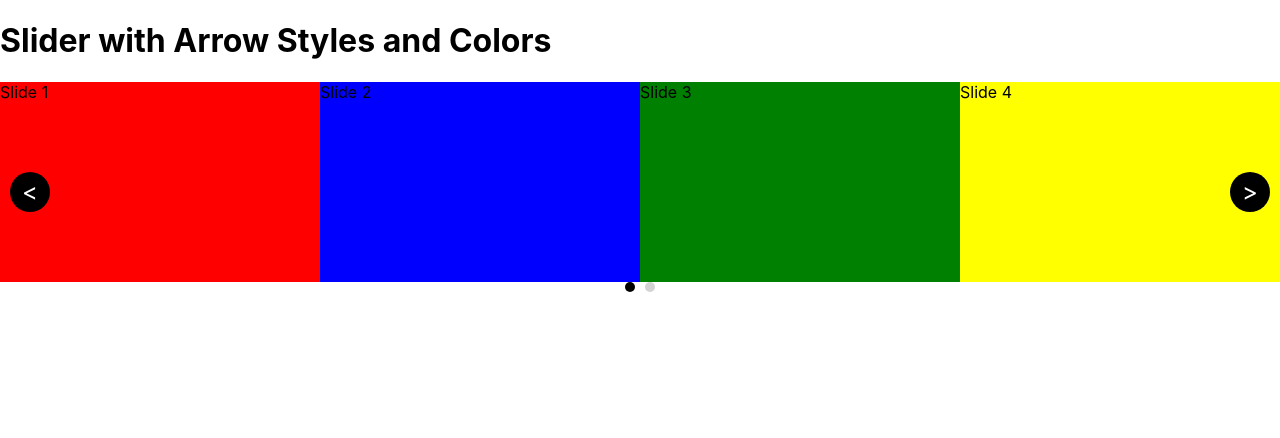
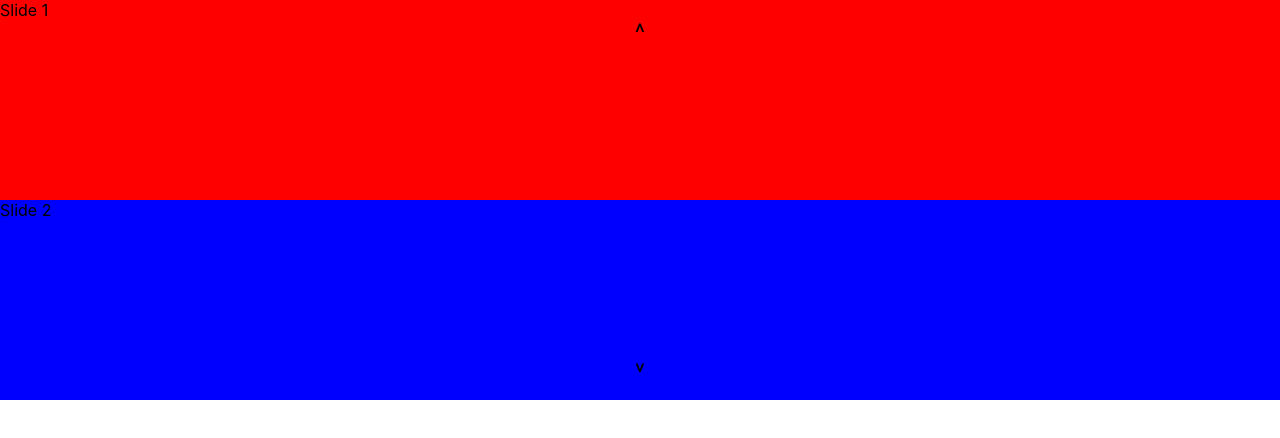
Before and after one commit to ceydaulubas/slider, a React (Create React App) app: page / in a window 1280 px wide. Shown: the top 438 px of the page. Built offline with nearby package versions, Linux system fonts and the light colour scheme.

Commit message:
fix the slider vertical movement

```diff
--- a/src/App.tsx
+++ b/src/App.tsx
@@ -4,15 +4,14 @@ import Slider from './components/Slider';
 const App: React.FC = () => {
   return (
     <div>
-      <h1>Slider with Arrow Styles and Colors</h1>
       <Slider
-        visibleSlides={4}
+        visibleSlides={2}
         showDots={true}
         showArrows={true}
         dotsPosition="bottom"
-        slideStep={4}
-        direction="horizontal"
-        arrowStyle="filled"
+        slideStep={1}
+        direction="vertical"
+        arrowStyle="minimal"
       >
         <div style={{ backgroundColor: 'red', height: '200px' }}>Slide 1</div>
         <div style={{ backgroundColor: 'blue', height: '200px' }}>Slide 2</div>
--- a/src/components/Slider.tsx
+++ b/src/components/Slider.tsx
@@ -1,16 +1,23 @@
-import React, { useState } from 'react';
-import { SliderWrapper, SlideTrack, Slide, DotsWrapper, Dot, Arrow } from './SliderStyles.styles';
+import React, { useState } from "react";
+import {
+  SliderWrapper,
+  SlideTrack,
+  Slide,
+  DotsWrapper,
+  Dot,
+  Arrow,
+} from "./SliderStyles.styles";
 
 interface SliderProps {
   children: React.ReactNode[];
   visibleSlides?: number;
   showDots?: boolean;
   showArrows?: boolean;
-  dotsPosition?: 'top' | 'bottom' | 'left' | 'right';
+  dotsPosition?: "top" | "bottom" | "left" | "right";
   slideStep?: number;
-  direction?: 'horizontal' | 'vertical';
-  arrowStyle?: 'minimal' | 'filled' | 'outlined';
-  arrowColor?: 'black' | 'white';
+  direction?: "horizontal" | "vertical";
+  arrowStyle?: "minimal" | "filled" | "outlined";
+  arrowColor?: "black" | "white";
 }
 
 const Slider: React.FC<SliderProps> = ({
@@ -18,20 +25,23 @@ const Slider: React.FC<SliderProps> = ({
   visibleSlides = 1,
   showDots = true,
   showArrows = true,
-  dotsPosition = 'bottom',
+  dotsPosition = "bottom",
   slideStep = 1,
-  direction = 'horizontal',
-  arrowStyle = 'minimal',  // Default to 'minimal'
-  arrowColor = 'black',    // Default arrow color is black
+  direction = "horizontal",
+  arrowStyle = "minimal",
+  arrowColor = "black",
 }) => {
   const [currentIndex, setCurrentIndex] = useState(0);
 
   const totalSlides = children.length;
+
+  // Maximum index value, preventing overflow when navigating through slides.
   const maxIndex = totalSlides - visibleSlides;
 
+  // Calculate the number of dots based on the total number of slides and the number of visible slides.
   const numberOfDots = Math.ceil((totalSlides - visibleSlides + 1) / slideStep);
 
-  const isHorizontal = direction === 'horizontal';
+  const isHorizontal = direction === "horizontal";
 
   const goToNext = () => {
     setCurrentIndex((prevIndex) => Math.min(prevIndex + slideStep, maxIndex));
@@ -45,13 +55,27 @@ const Slider: React.FC<SliderProps> = ({
     setCurrentIndex(index);
   };
 
-  const slidePercentage = isHorizontal ? 100 / visibleSlides : 100 / totalSlides;
+  const slidePercentage = isHorizontal
+    ? 100 / visibleSlides
+    : 100 / totalSlides;
 
   return (
-    <SliderWrapper style={{ height: isHorizontal ? 'auto' : `${visibleSlides * 200}px` }}>
+    <SliderWrapper
+      direction={direction}
+      style={{
+        height: isHorizontal ? "auto" : `${visibleSlides * 200}px`,
+        display: isHorizontal ? "block" : "flex",
+        flexDirection: isHorizontal ? "row" : "column",
+      }}
+    >
       {showArrows && (
-        <Arrow direction={isHorizontal ? 'left' : 'up'} arrowStyle={arrowStyle} arrowColor={arrowColor} onClick={goToPrev}>
-          {isHorizontal ? '<' : '˄'}
+        <Arrow
+          direction={isHorizontal ? "left" : "up"}
+          arrowStyle={arrowStyle}
+          arrowColor={arrowColor}
+          onClick={goToPrev}
+        >
+          {isHorizontal ? "<" : "˄"}
         </Arrow>
       )}
 
@@ -59,12 +83,13 @@ const Slider: React.FC<SliderProps> = ({
         style={{
           transform: isHorizontal
             ? `translateX(-${currentIndex * slidePercentage}%)`
-            : `translateY(-${currentIndex * 100 / totalSlides}%)`,
-          display: 'flex',
-          flexDirection: isHorizontal ? 'row' : 'column',
-          width: isHorizontal ? '100%' : '100%',
-          height: isHorizontal ? 'auto' : '100%',
-          transition: 'transform 0.3s ease-in-out',
+            : `translateY(-${(currentIndex * slideStep * 100) / totalSlides}%)`,
+          display: "flex",
+          flexDirection: isHorizontal ? "row" : "column",
+          width: isHorizontal ? "100%" : "100%",
+          height: isHorizontal ? "auto" : `${totalSlides * 100}%`,
+          transition: "transform 0.3s ease-in-out",
+          boxSizing: "border-box",
         }}
       >
         {children.map((child, index) => (
@@ -72,10 +97,12 @@ const Slider: React.FC<SliderProps> = ({
             key={index}
             visibleSlides={visibleSlides}
             style={{
-              flex: `0 0 ${slidePercentage}%`,
-              width: isHorizontal ? `${slidePercentage}%` : '100%',
-              height: isHorizontal ? 'auto' : `${100 / visibleSlides}%`,
-              boxSizing: 'border-box',
+              flex: isHorizontal ? `0 0 ${slidePercentage}%` : "1", // Remove flex-basis for vertical slides
+              width: isHorizontal ? `${slidePercentage}%` : "100%",
+              height: isHorizontal ? "auto" : `${100 / totalSlides}%`,
+              boxSizing: "border-box",
+              margin: "0",
+              padding: "0",
             }}
           >
             {child}
@@ -84,8 +111,13 @@ const Slider: React.FC<SliderProps> = ({
       </SlideTrack>
 
       {showArrows && (
-        <Arrow direction={isHorizontal ? 'right' : 'down'} arrowStyle={arrowStyle} arrowColor={arrowColor} onClick={goToNext}>
-          {isHorizontal ? '>' : '˅'}
+        <Arrow
+          direction={isHorizontal ? "right" : "down"}
+          arrowStyle={arrowStyle}
+          arrowColor={arrowColor}
+          onClick={goToNext}
+        >
+          {isHorizontal ? ">" : "˅"}
         </Arrow>
       )}
 
--- a/src/components/SliderStyles.styles.ts
+++ b/src/components/SliderStyles.styles.ts
@@ -1,20 +1,33 @@
 import styled from 'styled-components';
 
-export const SliderWrapper = styled.div`
+export const SliderWrapper = styled.div<{ direction: 'horizontal' | 'vertical' }>`
   position: relative;
   width: 100%;
   overflow: hidden;
+  height: ${({ direction }) => (direction === 'vertical' ? '100%' : 'auto')}; // Ensure full height for vertical sliders
+
+  ${({ direction }) => direction === 'vertical' && `
+    display: flex;
+    flex-direction: column;
+  `}
 `;
+
 
 export const SlideTrack = styled.div`
   display: flex;
   transition: transform 0.3s ease-in-out;
 `;
 
+
 export const Slide = styled.div<{ visibleSlides: number }>`
-  flex: 0 0 ${({ visibleSlides }) => 100 / visibleSlides}%;
+  width: 100%;
+  height: 100%;
   box-sizing: border-box;
+  margin: 0;
+  padding: 0;
 `;
+
+
 
 export const DotsWrapper = styled.div<{ position: 'top' | 'bottom' | 'left' | 'right' }>`
   display: flex;
```
